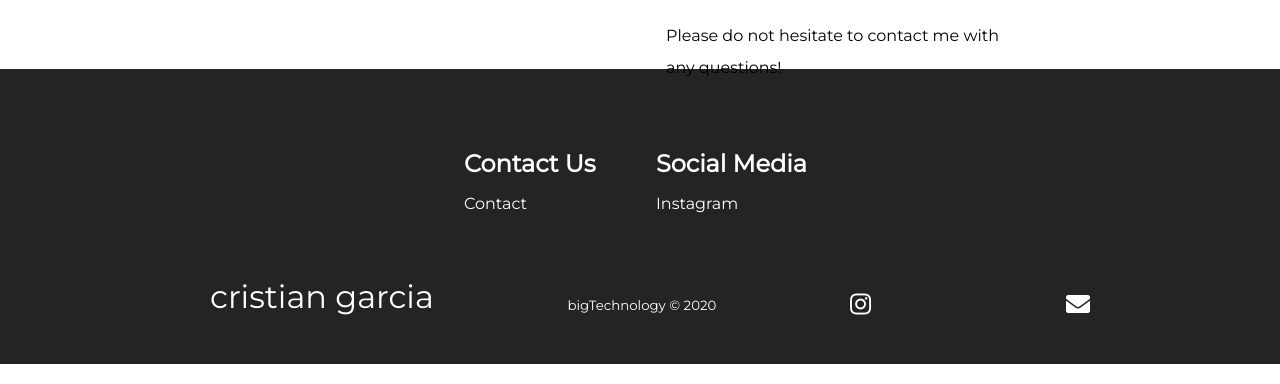
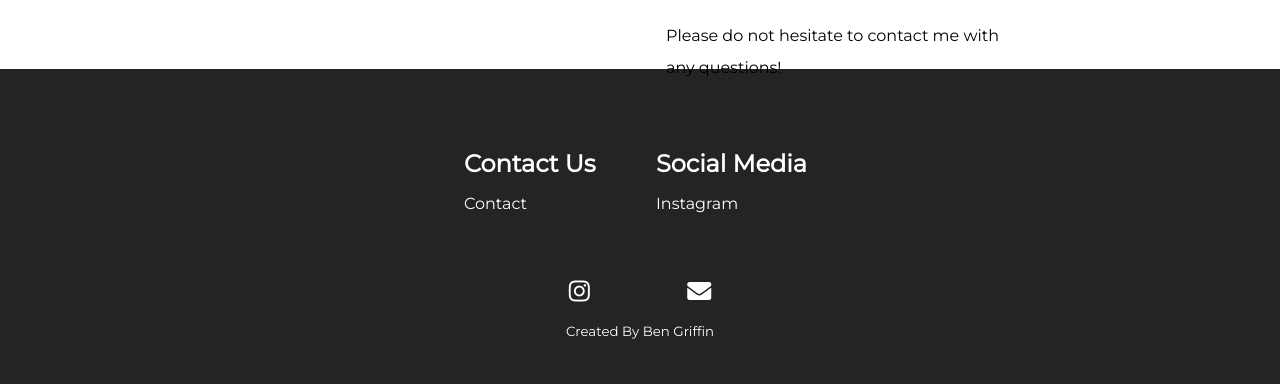
Before and after one commit to B-Griffinn/cristian-garcia-official, a React (Create React App) app: page / in a window 1280 px wide. Shown: the part 1661-2045 px from the top of the page. Built offline with nearby package versions, Linux system fonts and the light colour scheme.

Commit message:
Adjusted Footer: social icons spaced properly created by added

```diff
--- a/src/componnets/footer/Footer.css
+++ b/src/componnets/footer/Footer.css
@@ -20,8 +20,8 @@
 }
 
 .footer-subscription > p {
-    font-family: 'Trebuchet MS', 'Lucida Sans Unicode', 'Lucida Grande',
-      'Lucida Sans', Arial, sans-serif;
+  font-family: "Trebuchet MS", "Lucida Sans Unicode", "Lucida Grande",
+    "Lucida Sans", Arial, sans-serif;
 }
 
 .footer-subscription-heading {
@@ -106,7 +106,7 @@
 
 .social-media-wrap {
   display: flex;
-    justify-content: space-between;
+  justify-content: space-evenly;
   align-items: center;
   width: 90%;
   max-width: 1000px;
@@ -115,7 +115,7 @@
 
 .social-icons {
   display: flex;
-    justify-content: space-between;
+  justify-content: space-around;
   align-items: center;
   width: 240px;
 }
@@ -134,6 +134,17 @@
 
 .a-tag {
   text-decoration: none;
+}
+
+.a-tag-developer {
+  justify-content: center;
+  text-decoration: none;
+}
+
+.developer-wrapper {
+  display: flex;
+  justify-content: center;
+  margin: 15px;
 }
 
 .website-rights {
--- a/src/componnets/footer/Footer.js
+++ b/src/componnets/footer/Footer.js
@@ -1,97 +1,59 @@
-import React from 'react';
-import './Footer.css';
+import React from "react";
+import "./Footer.css";
 // import Button  from '../button/Button';
-import { Link } from 'react-router-dom';
+import { Link } from "react-router-dom";
 
 function Footer() {
   return (
-    <div className='footer-container'>
-      {/* <section className='footer-subscription'>
-        <p className='footer-subscription-heading'>
-          Join the ISR newsletter!
-        </p>
-        <p className='footer-subscription-text'>
-          You can unsubscribe at any time.
-        </p>
-        <div className='input-areas'>
-          <form>
-            <input
-              className='footer-input'
-              name='email'
-              type='email'
-              placeholder='Your Email'
-            />
-            <Button buttonStyle='btn--outline'>Subscribe</Button>
-          </form>
-        </div>
-      </section> */}
-      <div className='footer-links'>
-        <div className='footer-link-wrapper'>
-          {/* <div className='footer-link-items'>
-            <h2>About Us</h2>
-            <Link to='/sign-up'>How it works</Link>
-            <Link to='/'>Testimonials</Link>
-            <Link to='/'>Careers</Link>
-            <Link to='/'>Investors</Link>
-            <Link to='/'>Terms of Service</Link>
-          </div> */}
-          <div className='footer-link-items'>
+    <div className="footer-container">
+      <div className="footer-links">
+        <div className="footer-link-wrapper">
+          <div className="footer-link-items">
             <h2>Contact Us</h2>
-            <Link to='/contact'>Contact</Link>
-            {/* <Link to='/'>Support Us</Link> */}
-            {/* <Link to='/'>Sponsorships</Link> */}
-            {/* <Link to='/'>Schedule</Link> */}
+            <Link to="/contact">Contact</Link>
           </div>
         </div>
-        <div className='footer-link-wrapper'>
-          {/* <div className='footer-link-items'>
-            <h2>Videos</h2>
-            <Link to='/'>Submit Video</Link>
-            <Link to='/'>Ambassadors</Link>
-            <Link to='/'>Agency</Link>
-            <Link to='/'>Influencer</Link>
-          </div> */}
-          <div className='footer-link-items'>
+        <div className="footer-link-wrapper">
+          <div className="footer-link-items">
             <h2>Social Media</h2>
             <a
-                target="blank"
-                href='https://www.instagram.com/cristiannoh15/?hl=en'
+              target="blank"
+              href="https://www.instagram.com/cristiannoh15/?hl=en"
             >
-                Instagram
+              Instagram
             </a>
           </div>
         </div>
       </div>
-      <section className='social-media'>
-        <div className='social-media-wrap'>
-          <div className='footer-logo'>
-            <Link to='/' className='social-logo'>
-              cristian garcia
-              {/* <i className='fas fa-microphone-alt' /> */}
-            </Link>
-          </div>
-          <a className='a-tag' target='blank' href="https://bengriffin-chi.vercel.app/">
-          <small className='website-rights'>bigTechnology © 2020</small>
-          </a>
-          <div className='social-icons'>
+      <section className="social-media">
+        <div className="social-media-wrap">
+          <div className="social-icons">
             <a
-              className='social-icon-link instagram'
-              href='https://www.instagram.com/cristiannoh15/'
-              target='blank'
-              aria-label='Instagram'
+              className="social-icon-link instagram"
+              href="https://www.instagram.com/cristiannoh15/"
+              target="blank"
+              aria-label="Instagram"
             >
-              <i className='fab fa-instagram' />
+              <i className="fab fa-instagram" />
             </a>
-
             <a
-              className='social-icon-link youtube'
-              href='mailto:cgsaldanasbd@gmail.com'
-              target='blank'
-              aria-label='Envelope'
+              className="social-icon-link youtube"
+              href="mailto:cgsaldanasbd@gmail.com"
+              target="blank"
+              aria-label="Envelope"
             >
-              <i className='fas fa-envelope' />
+              <i className="fas fa-envelope" />
             </a>
           </div>
+        </div>
+        <div className="developer-wrapper">
+          <a
+            className="a-tag-developer"
+            target="blank"
+            href="https://bengriffin-chi.vercel.app/"
+          >
+            <small className="website-rights">Created By Ben Griffin</small>
+          </a>
         </div>
       </section>
     </div>
```
Lines whose indentation alone changed are shown as unchanged.
